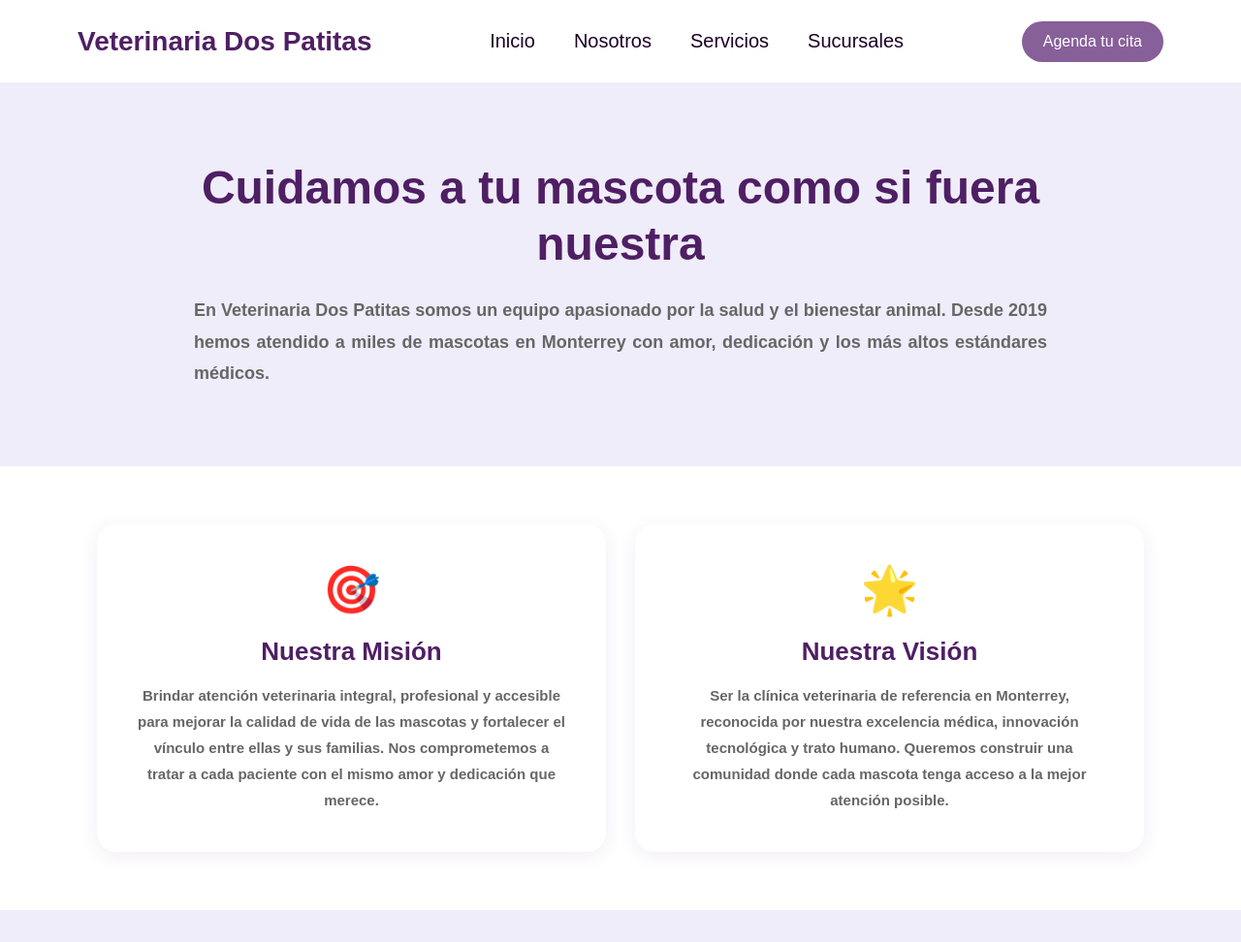
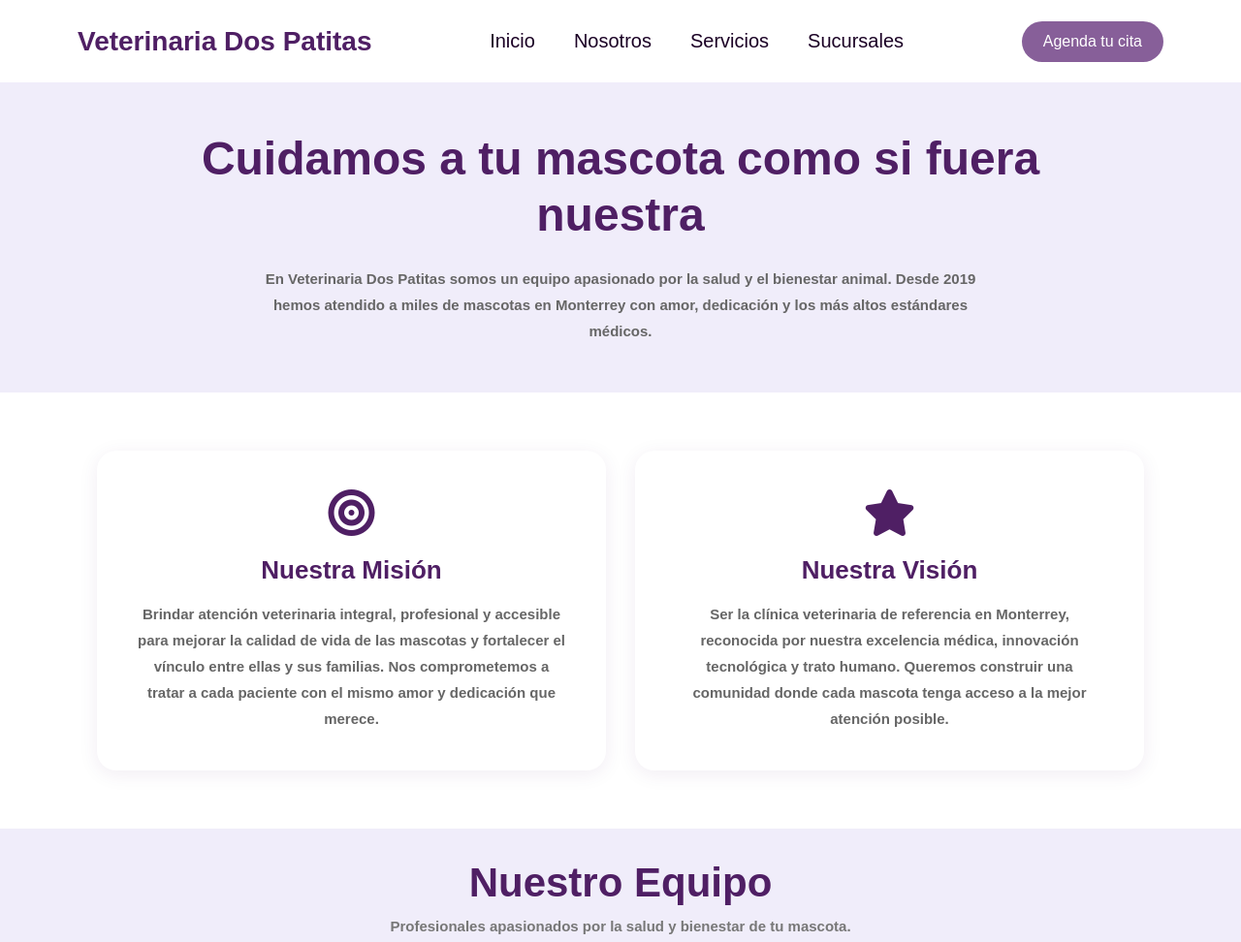
Before and after one commit to PIA-Desarollo-Web/PaginaWebVeterinaria, a Django app: page /nosotros in a window 1280 px wide. Shown: the top 972 px of the page at 97% size. Run offline with Django 5.2, Linux system fonts and the light colour scheme.

Commit message:
Se modificaron iconos y se hicieron revisiones finales de todo

```diff
--- a/website_vet/static/css/estilos.css
+++ b/website_vet/static/css/estilos.css
@@ -2,12 +2,12 @@
     margin: 0;
     padding: 0;
     box-sizing: border-box;
-    font-family:sans-serif
 }
 
 html, body {
     width: 100%;
     height: 100%;
+    font-family:sans-serif;
     overflow-x: hidden;
     background-color: #f0edfa;
 }
--- a/website_vet/static/css/estilosNosotros.css
+++ b/website_vet/static/css/estilosNosotros.css
@@ -4,10 +4,9 @@ main {
     background-color: #f0edfa;
 }
 
-
 .nosotros {
     text-align: center;
-    padding: 80px 200px;
+    padding: 50px 150px;
 
 }
 
@@ -19,18 +18,13 @@ main {
 }
 
 .nosotros p {
-    font-size: 18px;
+    font-size: 15px;
     color: #666;
     line-height: 1.8;
     max-width: 750px;
     margin: 0 auto;
-    text-align: justify;
-    max-width: 1000px;
-    width: 100%;
-    margin: 0 auto;
-    font-weight: bold;
+    text-align: center;
 }
-
 
 .misionVision {
     display: grid;
@@ -54,9 +48,10 @@ main {
     box-shadow: 0 12px 30px rgba(79, 31, 100, 0.15);
 }
 
-.mvIcono {
+.misionVision .mvCard .mvIcono i {
     font-size: 48px;
     margin-bottom: 20px;
+    color: #4f1f64;
 }
 
 .mvCard h2 {
@@ -70,7 +65,6 @@ main {
     color: #666;
     line-height: 1.8;
 }
-
 
 .equipoSeccion {
     padding: 20px 100px 60px;
@@ -88,7 +82,7 @@ main {
 }
 
 .equipoHeader p {
-    font-size: 20px;
+    font-size: 15px;
     color: #777;
 }
 
@@ -148,12 +142,10 @@ main {
 }
 
 .equipoInfo p {
-    font-size: 14px;
+    font-size: 15px;
     color: #666;
     line-height: 1.7;
 }
-
-
 
 .historiaSeccion {
     padding: 20px 100px 60px;
@@ -166,18 +158,18 @@ main {
 }
 
 .historiaHeader h2 {
+    padding-top: 70px;
     font-size: 42px;
     color: #4f1f64;
     margin-bottom: 20px;
 }
 
 .historiaHeader p {
-    font-size: 20px;
+    font-size: 15px;
+    padding-bottom: 30px;
     color: #555;
     line-height: 1.8;
-    text-align: justify;
-    max-width: 1000px;
-    width: 100%;
+    text-align: center;
     margin: 0 auto;
 }
 
@@ -230,7 +222,6 @@ main {
     line-height: 1.7;
 }
 
-
 .estadisticas {
     display: grid;
     grid-template-columns: repeat(4, 1fr);
@@ -264,7 +255,6 @@ main {
     height: 50px;
     margin-bottom: 10px;
 }
-
 
 .valoresSeccion {
     padding: 60px 100px;
@@ -310,6 +300,7 @@ main {
 .valorIcono {
     font-size: 44px;
     margin-bottom: 18px;
+    color: #4f1f64
 }
 
 .valorCard h3 {
@@ -323,7 +314,6 @@ main {
     color: #666;
     line-height: 1.7;
 }
-
 
 .animar {
     opacity: 0;
--- a/website_vet/static/css/estilosServicios.css
+++ b/website_vet/static/css/estilosServicios.css
@@ -4,7 +4,6 @@ main {
     background-color: #f0edfa;
     padding: 40px 100px 80px 100px;
 }
-
 
 .serviciosInicio {
     text-align: center;
@@ -26,14 +25,12 @@ main {
     line-height: 1.7;
 }
 
-
 .serviciosGrid {
     display: grid;
     grid-template-columns: repeat(4, 1fr);
     gap: 28px;
     margin-bottom: 100px;
 }
-
 
 .servicioCard {
     background-color: white;
@@ -127,13 +124,11 @@ main {
     font-weight: bold;
 }
 
-
 .productosGrid {
     display: grid;
     grid-template-columns: repeat(4, 1fr);
     gap: 28px;
 }
-
 
 .productoCard {
     background-color: #f0edfa;
--- a/website_vet/templates/nosotros.html
+++ b/website_vet/templates/nosotros.html
@@ -6,6 +6,7 @@
     <meta charset="UTF-8">
     <meta name="viewport" content="width=device-width, initial-scale=1.0">
     <title>Veterinaria Dos Patitas - Nosotros</title>
+    <link rel="stylesheet" href="https://cdnjs.cloudflare.com/ajax/libs/font-awesome/6.5.0/css/all.min.css">
     <link rel="stylesheet" href="{% static 'css/estilos.css' %}">
     <link rel="stylesheet" href="{% static 'css/estilosNosotros.css' %}">
 </head>
@@ -35,18 +36,17 @@
 
         <div class="misionVision">
             <div class="mvCard animar">
-                <div class="mvIcono">🎯</div>
+                <div class="mvIcono"><i class="fa-solid fa-bullseye"></i></div>
                 <h2>Nuestra Misión</h2>
                 <p>Brindar atención veterinaria integral, profesional y accesible para mejorar la calidad de vida de las mascotas y fortalecer el vínculo entre ellas y sus familias. Nos comprometemos a tratar a cada paciente con el mismo amor y dedicación que merece.</p>
             </div>
             <div class="mvCard animar">
-                <div class="mvIcono">🌟</div>
+                <div class="mvIcono"><i class="fa-solid fa-star"></i></div>
                 <h2>Nuestra Visión</h2>
                 <p>Ser la clínica veterinaria de referencia en Monterrey, reconocida por nuestra excelencia médica, innovación tecnológica y trato humano. Queremos construir una comunidad donde cada mascota tenga acceso a la mejor atención posible.</p>
             </div>
         </div>
 
-        <!-- 3. EQUIPO -->
         <div class="equipoSeccion">
             <div class="equipoHeader animar">
                 <h2>Nuestro Equipo</h2>
@@ -60,7 +60,7 @@
                     <div class="equipoInfo">
                         <h3>Dra. Nina</h3>
                         <span class="equipoEsp">Especialista en Ortopedia</span>
-                        <p>Con más de 8 años de experiencia en ortopedia veterinaria, la Dra. Nina ha ayudado a cientos de mascotas a recuperar su movilidad y calidad de vida.</p>
+                        <p>Con más de 5 años de experiencia en ortopedia veterinaria, la Dra. Nina ha ayudado a cientos de mascotas a recuperar su movilidad y calidad de vida.</p>
                     </div>
                 </div>
                 <div class="equipoCard animar">
@@ -70,17 +70,16 @@
                     <div class="equipoInfo">
                         <h3>Dr. Tobias</h3>
                         <span class="equipoEsp">Especialista en Cardiología</span>
-                        <p>El Dr. Tobias es experto en cardiología veterinaria con 10 años de trayectoria. Su dedicación y precisión diagnóstica lo hacen uno de los mejores en su campo.</p>
+                        <p>El Dr. Tobias es experto en cardiología veterinaria con 6 años de trayectoria. Su dedicación y precisión diagnóstica lo hacen uno de los mejores en su campo.</p>
                     </div>
                 </div>
             </div>
         </div>
 
-        <!-- 4. HISTORIA -->
 <div class="historiaSeccion">
     <div class="historiaHeader animar">
         <h2>Sobre Nosotros</h2>
-        <p>Somos una clínica veterinaria fundada en 2019 por dos apasionados de la medicina animal. Nació de un sueño compartido: ofrecer atención de calidad, cálida y accesible para todas las mascotas de Monterrey. Desde nuestros inicios hemos crecido junto a nuestra comunidad, aprendiendo, mejorando y siempre poniendo el bienestar animal primero. Hoy contamos con dos sucursales, equipo de diagnóstico moderno y un equipo humano comprometido con cada paciente.</p>
+        <p>Somos una clínica veterinaria fundada en 2021 por dos apasionados de la medicina animal. Nació de un sueño compartido: ofrecer atención de calidad, cálida y accesible para todas las mascotas de Monterrey. Desde nuestros inicios hemos crecido junto a nuestra comunidad, aprendiendo, mejorando y siempre poniendo el bienestar animal primero. Hoy contamos con dos sucursales, equipo de diagnóstico moderno y un equipo humano comprometido con cada paciente.</p>
         <p></p>
     </div>
 
@@ -90,17 +89,17 @@
 
     <div class="historiaGrid">
         <div class="historiaCard animar">
-            <span class="historiaAno">2019</span>
+            <span class="historiaAno">2021</span>
             <h3>El comienzo</h3>
             <p>La Dra. Nina y el Dr. Tobias abrieron la primera sucursal en Monterrey con el sueño de brindar atención veterinaria de calidad a precios accesibles.</p>
         </div>
         <div class="historiaCard animar">
-            <span class="historiaAno">2021</span>
+            <span class="historiaAno">2023</span>
             <h3>Crecimiento</h3>
             <p>Abrimos nuestra segunda sucursal en San Fernando, ampliando servicios de estética, laboratorio y consultas especializadas.</p>
         </div>
         <div class="historiaCard animar">
-            <span class="historiaAno">2023</span>
+            <span class="historiaAno">2025</span>
             <h3>Innovación</h3>
             <p>Incorporamos equipos de diagnóstico de última generación y lanzamos nuestro sistema de citas en línea.</p>
         </div>
@@ -112,8 +111,6 @@
     </div>
 </div>
 
-
-        <!-- 5. ESTADÍSTICAS -->
         <div class="estadisticas animar">
             <div class="estadisticasItem">
                  <svg fill="white" version="1.1" viewBox="0 0 390.126 390.125" class="statIcono" xmlns="http://www.w3.org/2000/svg">
@@ -153,7 +150,6 @@
             </div>
         </div>
 
-        <!-- 6. VALORES -->
         <div class="valoresSeccion">
             <div class="valoresHeader animar">
                 <h2>Nuestros Valores</h2>
@@ -161,22 +157,22 @@
             </div>
             <div class="valoresGrid">
                 <div class="valorCard animar">
-                    <div class="valorIcono">❤️</div>
+                    <div class="valorIcono"><i class="fa-solid fa-heart"></i></div>
                     <h3>Amor</h3>
                     <p>Tratamos a cada mascota con el cariño y la ternura que merece, como si fuera parte de nuestra propia familia.</p>
                 </div>
                 <div class="valorCard animar">
-                    <div class="valorIcono">🏆</div>
+                    <div class="valorIcono"><i class="fa-solid fa-trophy"></i></div>
                     <h3>Excelencia</h3>
                     <p>Nos comprometemos con los más altos estándares médicos y de servicio en cada consulta y procedimiento.</p>
                 </div>
                 <div class="valorCard animar">
-                    <div class="valorIcono">🤝</div>
+                    <div class="valorIcono"><i class="fa-solid fa-paw"></i></div>
                     <h3>Compromiso</h3>
                     <p>Estamos presentes en cada etapa de la vida de tu mascota, construyendo una relación de confianza duradera.</p>
                 </div>
                 <div class="valorCard animar">
-                    <div class="valorIcono">💡</div>
+                    <div class="valorIcono"><i class="fa-solid fa-lightbulb"></i></div>
                     <h3>Innovación</h3>
                     <p>Nos mantenemos actualizados con los avances de la medicina veterinaria para ofrecer el mejor tratamiento posible.</p>
                 </div>
--- a/website_vet/templates/servicios.html
+++ b/website_vet/templates/servicios.html
@@ -27,7 +27,6 @@
 
     <main>
 
-        <!-- SERVICIOS -->
         <div class="serviciosInicio animar">
             <h2>Nuestros Servicios</h2>
             <p>Ofrecemos atención integral para tu mascota con los más altos estándares de calidad médica y bienestar animal.</p>
@@ -117,7 +116,6 @@
 
         </div>
 
-        <!-- PRODUCTOS -->
         <div class="produSeccion">
 
             <div class="productosInicio animar">
```
Also changed, not shown: website_vet/static/css/estilosInicio.css (+2 -6 lines), website_vet/templates/inicio.html (+5 -4 lines).
